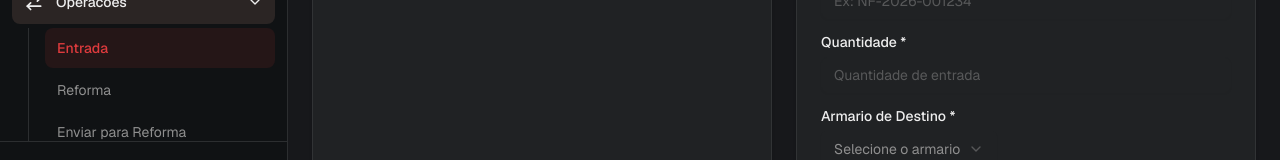
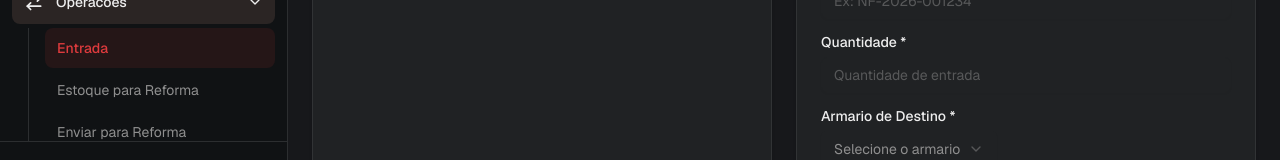
Before and after one commit to bomtom2022-maker/v0-saa-s-tool-management, a Next.js app: page /operacoes/entrada in a window 1280 px wide. Shown: the part 578-738 px from the top of the page. Built offline with nearby package versions, Linux system fonts and the light colour scheme.

Commit message:
feat: rename "Reforma" to "Estoque para Reforma" in navigation
Update menu item to better reflect page functionality.

```diff
--- a/components/dashboard/sidebar.tsx
+++ b/components/dashboard/sidebar.tsx
@@ -69,7 +69,7 @@ const defaultNavigation: NavItem[] = [
     icon: <ArrowRightLeft className="h-5 w-5" />,
     children: [
       { name: "Entrada", href: "/operacoes/entrada" },
-      { name: "Reforma", href: "/operacoes/reforma" },
+      { name: "Estoque para Reforma", href: "/operacoes/reforma" },
       { name: "Enviar para Reforma", href: "/operacoes/enviar-reforma" },
     ],
   },
```
